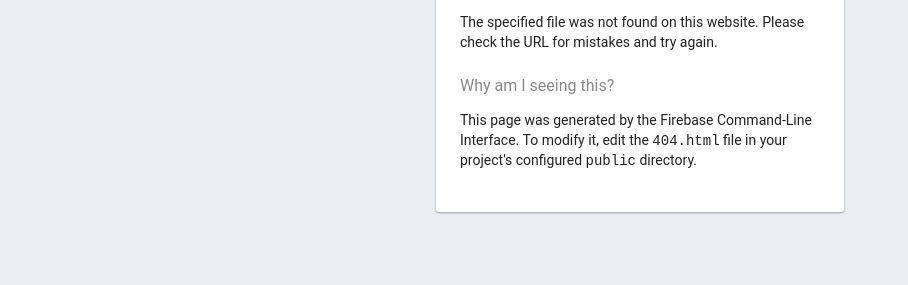
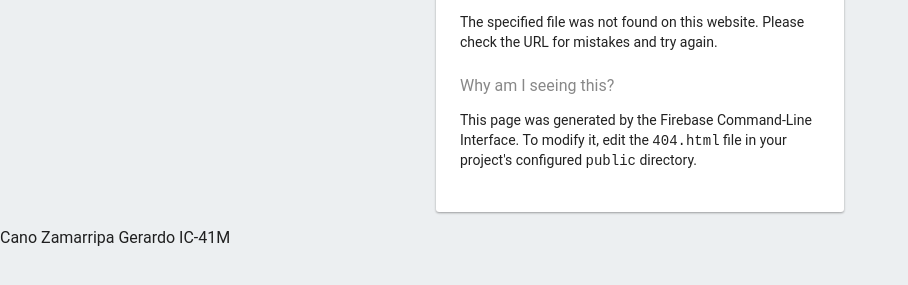
Before and after one commit to GerardoCano/proyecto1, a plain HTML site: page public/404.html in a window 1280 px wide. Shown: the part 187-472 px from the top of the page, without its empty margins (0-908 px from the left). Drawn offline with Linux system fonts and the light colour scheme.

Commit message:
Update 404.html

```diff
--- a/public/404.html
+++ b/public/404.html
@@ -30,4 +30,5 @@
       <p>This page was generated by the Firebase Command-Line Interface. To modify it, edit the <code>404.html</code> file in your project's configured <code>public</code> directory.</p>
     </div>
   </body>
+  <footer>Cano Zamarripa Gerardo IC-41M</footer>
 </html>
```
